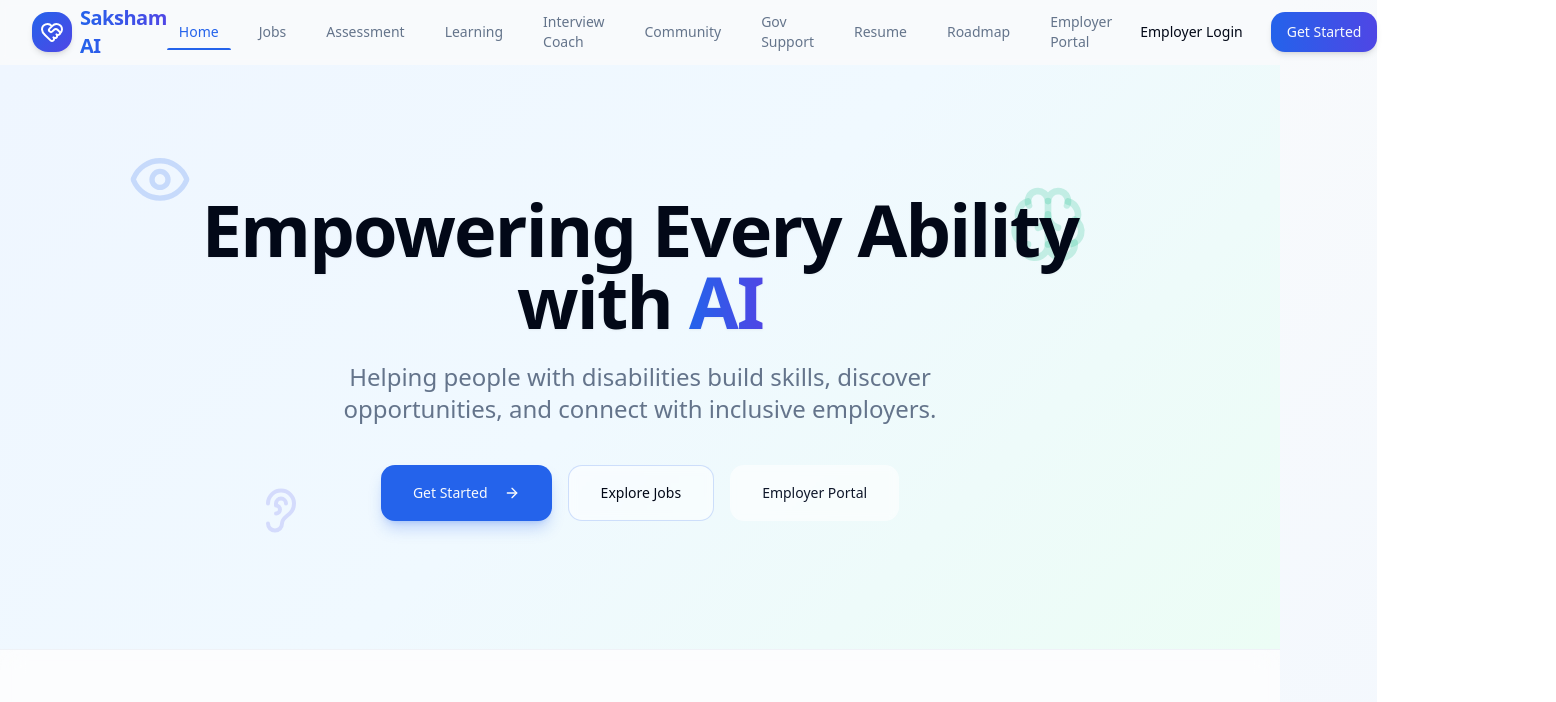
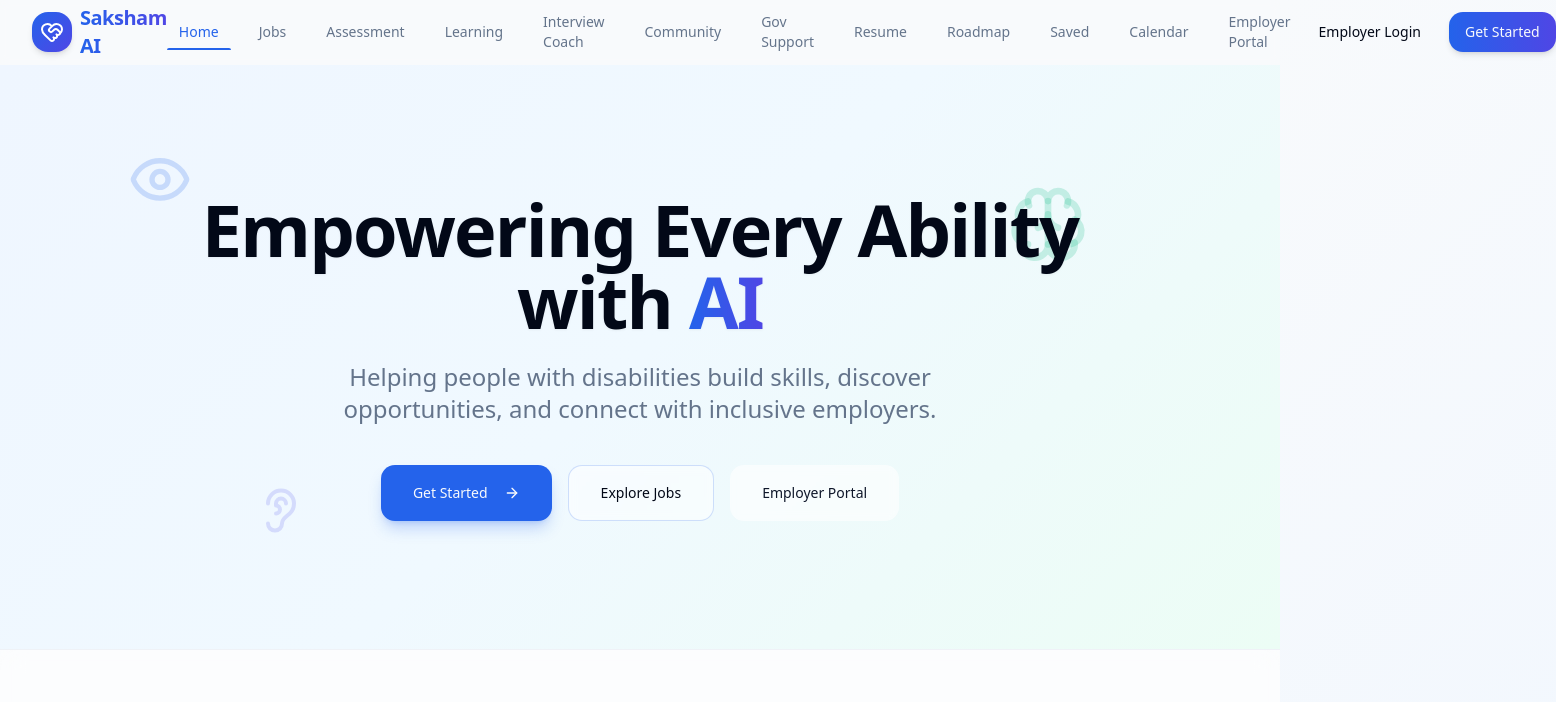
Before and after one commit to RavendraPatel09/Saksham-Ai, a React (Vite) app: page / in a window 1280 px wide. Shown: the top 702 px of the page, 1556 px wide, since content can reach past the window. Built offline with nearby package versions, Linux system fonts and the light colour scheme.

Commit message:
feat: add Saved and Calendar links to Navbar for improved navigation

```diff
--- a/src/components/layout/Navbar.tsx
+++ b/src/components/layout/Navbar.tsx
@@ -30,6 +30,8 @@
     { name: 'Gov Support', path: '/government-support' },
     { name: 'Resume', path: '/resume-builder' },
     { name: 'Roadmap', path: '/career-roadmap' },
+    { name: 'Saved', path: '/saved' },
+    { name: 'Calendar', path: '/calendar' },
     { name: 'Employer Portal', path: '/employer' },
   ];
 
```
